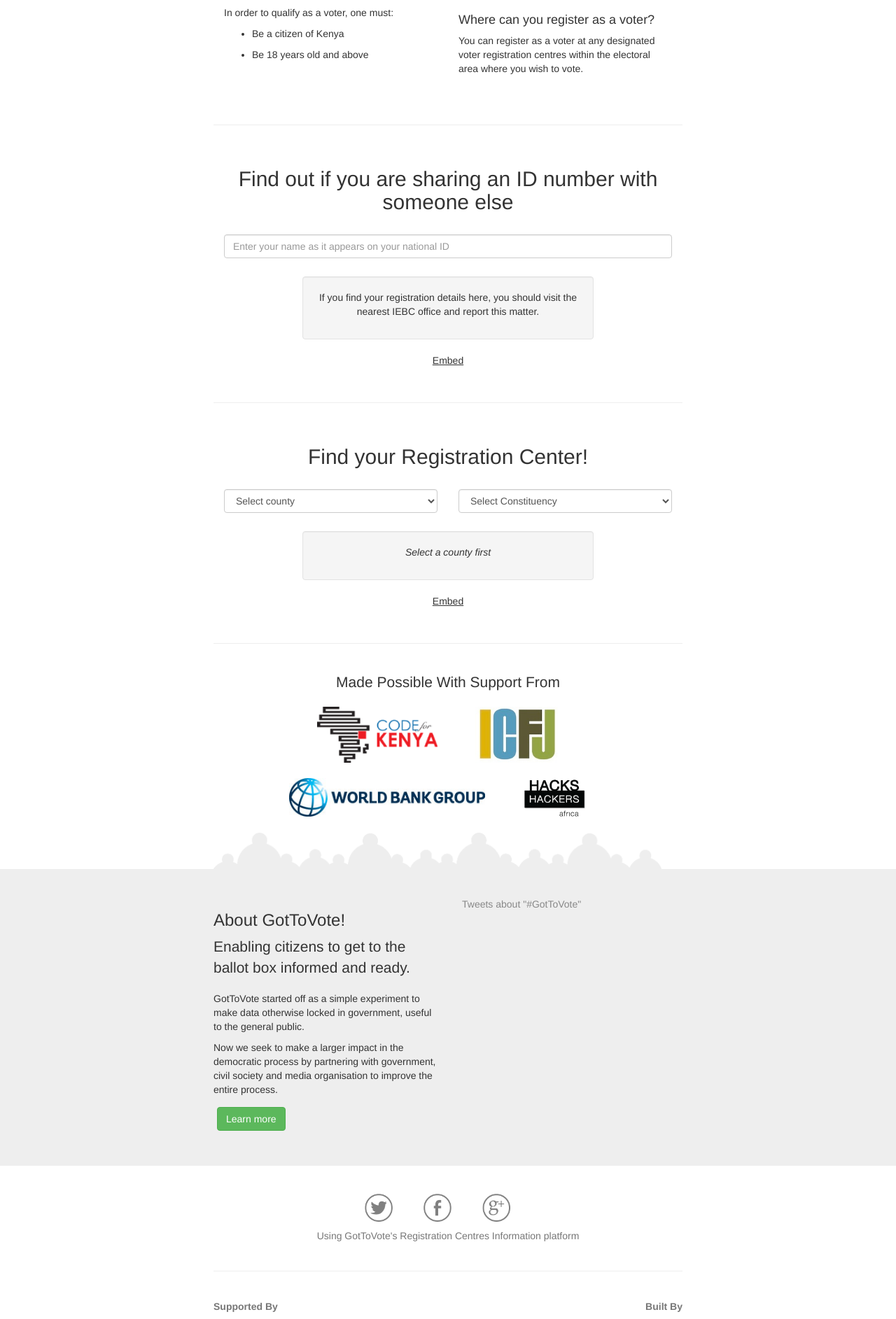
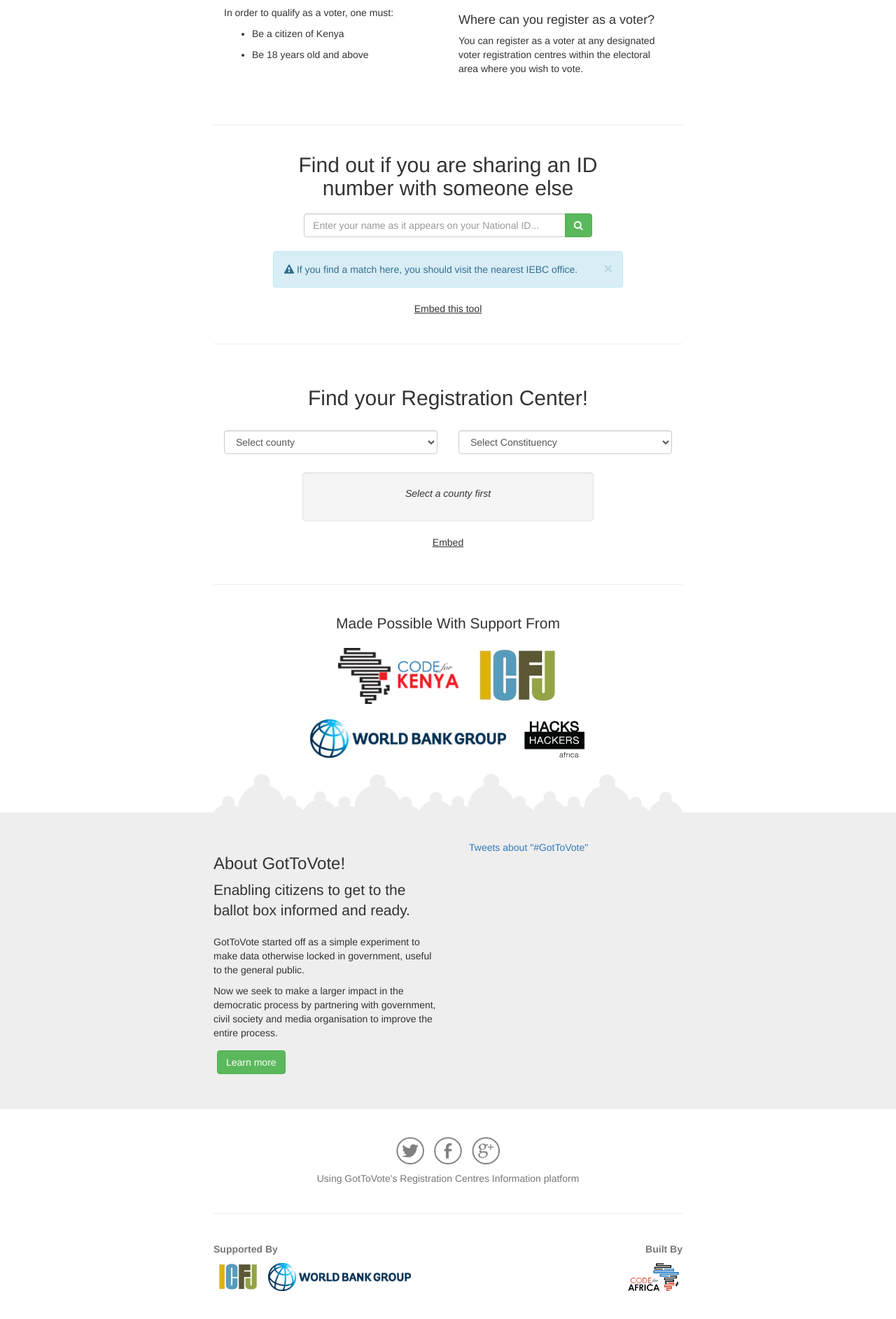
Before and after one commit to CodeForAfrica/GotToVote, a Jekyll site: the page built from index.html, in a window 1280 px wide. Shown: the part 819-2704 px from the top of the page at 70% size. Built offline with Jekyll 4.4.1, drawn with Linux system fonts in a browser that asks for light colours; comment, search, counter and statistics services are not loaded.

Commit message:
Improved shared ID search UX.

```diff
--- a/_includes/footer.html
+++ b/_includes/footer.html
@@ -7,7 +7,7 @@
   <div class="about bg-info">
     <div class="container">
       <div class="row">
-        <div class="col-md-6">
+        <div class="col-sm-6">
           <h3>About GotToVote!</h3>
           <p class="lead">Enabling citizens to get to the ballot box informed and ready.</p>
 
@@ -15,9 +15,13 @@
           <p>Now we seek to make a larger impact in the democratic process by partnering with government, civil society and media organisation to improve the entire process.</p>
           <p><a href="http://gottovote.cc" class="btn btn-success" target="_blank">Learn more</a></p>
         </div>
-        <div class="col-md-6">
-          <a class="twitter-timeline" href="https://twitter.com/search?q=%23GotToVote" data-widget-id="443862671192903680">Tweets about "#GotToVote"</a>
-          <script type="text/javascript">!function(d,s,id){var js,fjs=d.getElementsByTagName(s)[0],p=/^http:/.test(d.location)?'http':'https';if(!d.getElementById(id)){js=d.createElement(s);js.id=id;js.src=p+"://platform.twitter.com/widgets.js";fjs.parentNode.insertBefore(js,fjs);}}(document,"script","twitter-wjs");</script>
+        <div class="visible-xs text-center" style="height: 40px;"><i class="fa fa-ellipsis-h"></i></div>
+        <div class="col-sm-6">
+          <div style="max-width: 300px; margin: 0 auto;">
+            <a class="twitter-timeline" href="https://twitter.com/search?q=%23GotToVote" data-widget-id="443862671192903680">Tweets about "#GotToVote"</a>
+            <script type="text/javascript">!function(d,s,id){var js,fjs=d.getElementsByTagName(s)[0],p=/^http:/.test(d.location)?'http':'https';if(!d.getElementById(id)){js=d.createElement(s);js.id=id;js.src=p+"://platform.twitter.com/widgets.js";fjs.parentNode.insertBefore(js,fjs);}}(document,"script","twitter-wjs");</script>
+          </div>
+
         </div>
       </div> <!-- /.row -->
     </div> <!-- /.container -->
--- a/_layouts/shared-id-search.html
+++ b/_layouts/shared-id-search.html
@@ -31,7 +31,7 @@
             <br class="clearfix"/><br/><br/>
             <div class="col-sm-8 col-sm-offset-2">
                 <div class="well">
-                    <div id="id-results-box"></div>
+                    <div id="shared-id-results"></div>
                     <p class="text-center">If you find your registration details here, you should visit the nearest IEBC office and report this matter.</p>
                 </div>
             </div>
--- a/css/style.scss
+++ b/css/style.scss
@@ -146,15 +146,46 @@ footer {
   }
 
   .social-icons {
+    text-align: center;
     a {
       color: #333;
       margin: 0 5px;
     }
 
     img {
-      width: 70px;
+      width: 40px;
       height: auto;
       margin: 0;
+    }
+  }
+}
+
+
+.widget.box {
+  margin: 0 auto;
+  max-width: 500px;
+
+  h2 {
+    margin-bottom: 20px;
+    text-align: center;
+  }
+  .input-group {
+    margin-bottom: 20px;
+  }
+  .results {
+    margin-bottom: 20px;
+    .result {
+      padding-bottom: 10px;
+      margin-bottom: 15px;
+      border-bottom: 1px solid #cdcdcd;
+
+      p {
+        margin-bottom: 3px;
+      }
+
+      &:last-child{
+        border-bottom:none;
+      }
     }
   }
 }
@@ -182,13 +213,3 @@ footer {
 .hide {
     display: none;
 }
-.box {
-    border-bottom: 1px solid #ccc;
-    padding: 5px 0px;
-}
-img {
-    padding-right: 30px;
-}
-a {
-    color:#888;
-}
--- a/index.html
+++ b/index.html
@@ -47,29 +47,41 @@ custom_js: main
     <p>It is the responsibility of each registered voter to inspect the register and inform the registration officers of any corrections they wish made in the register of voters on their particulars.</p> -->
   </div>
 </div>
+
 <a name="find" id="find"></a>
 <hr />
 
-<div class="row big-box">
+<div class="widget box">
   <h2>Find out if you are sharing an ID number with someone else</h2>
-    <div class="col-sm-12">
-        <input type="text" class="form-control" id="shared-id-name" placeholder="Enter your name as it appears on your national ID"/>
-    </div>
-    <br class="clearfix"/><br/><br/>
-    <div class="col-sm-8 col-sm-offset-2">
-        <div class="well">
-            <div id="id-results-box"></div>
-            <p class="text-center">If you find your registration details here, you should visit the nearest IEBC office and report this matter.</p>
-        </div>
+
+  <div class="row">
+    <div class="col-sm-10 col-sm-offset-1">
+      <div class="input-group">
+        <input type="text" class="form-control" id="shared-id-name" placeholder="Enter your name as it appears on your National ID..." aria-describedby="shared-id-name-help"/>
+        <span class="input-group-btn">
+          <button class="btn btn-success" type="button"><i class="fa fa-btn fa-search"></i></button>
+        </span>
+      </div> <!-- /input-group -->
+
+      <div class="results" id="shared-id-results"></div>
+
     </div>
   </div>
 
-<div class="row">
-    <p id="embed-link-2">Embed</p>
-    <div id="embed-section-2" class="col-sm-8 col-sm-offset-2 hide">
+
+
+  <div class="alert alert-info alert-dismissible" role="alert">
+    <button type="button" class="close" data-dismiss="alert" aria-label="Close"><span aria-hidden="true">&times;</span></button>
+    <i class="fa fa-exclamation-triangle"></i> If you find a match here, you should visit the nearest IEBC office.
+  </div>
+
+  <p id="embed-link-2">Embed this tool</p>
+  <div id="embed-section-2" class="hide">
     <textarea class="form-control" rows="3" id="embed-code-2" onClick="this.select();"><iframe src="https://kenya.gottovote.cc/shared-id-search" frameborder="0" scrolling="no" height="400px" width="100%"></iframe></textarea>
   </div>
+
 </div>
+
 
 <hr>
 
--- a/js/main.js
+++ b/js/main.js
@@ -2500,16 +2500,16 @@ function search_shared_ids(query) {
             } else {
                 for (var i = 0; i < list.length; i++) {
                     d = list[i].fields
-                    html += "<div class='box'>"
-                    html += "<p class='lead'>"+ to_title_case(d.full_name) +"</p>"
-                    html += "<p>County: "+ to_title_case(d.county_name) +"</p>"
-                    html += "<p>Constituency: "+ to_title_case(d.constituency) +"</p>"
-                    html += "<p> Ward: "+ to_title_case(d.caw) +"</p>"
-                    html += "<p>Polling Station: "+ to_title_case(d.polling_station) +"</p>"
-                    html += "</div>"
+                    html += '<div class="result">'
+                    html += '<p>' + to_title_case(d.full_name) + '</p>'
+                    html += '<p><small><strong>County:</strong> ' + to_title_case(d.county_name) + ', '
+                    html += '<strong>Constituency:</strong> ' + to_title_case(d.constituency) + ', '
+                    html += '<strong>Ward:</strong> ' + to_title_case(d.caw) + ', '
+                    html += '<strong>Polling Station:</strong> ' + to_title_case(d.polling_station) + '</small></p>'
+                    html += '</div>'
                 }
             }
-            $('#id-results-box').html(html)
+            $('#shared-id-results').html(html)
         })
     })
 }
```
Also changed, not shown: README.md. Lines whose indentation alone changed are shown as unchanged.
